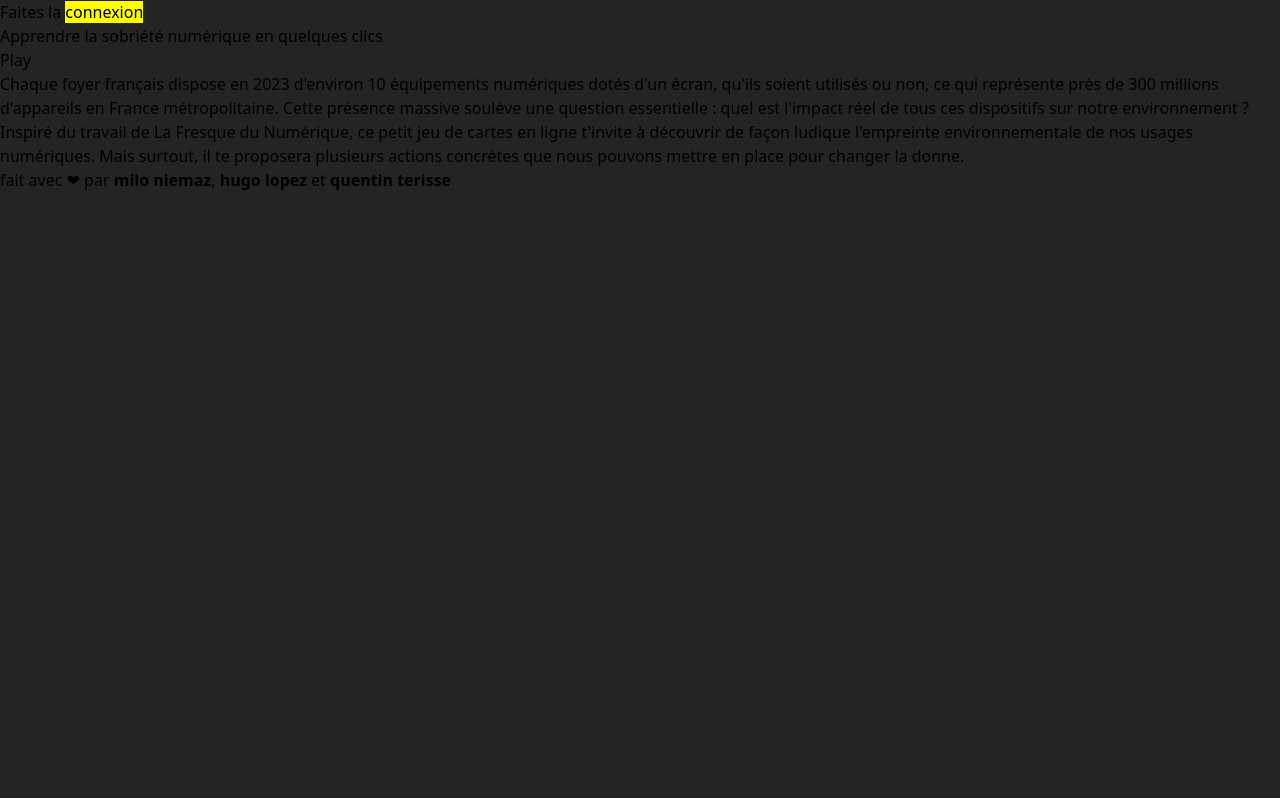
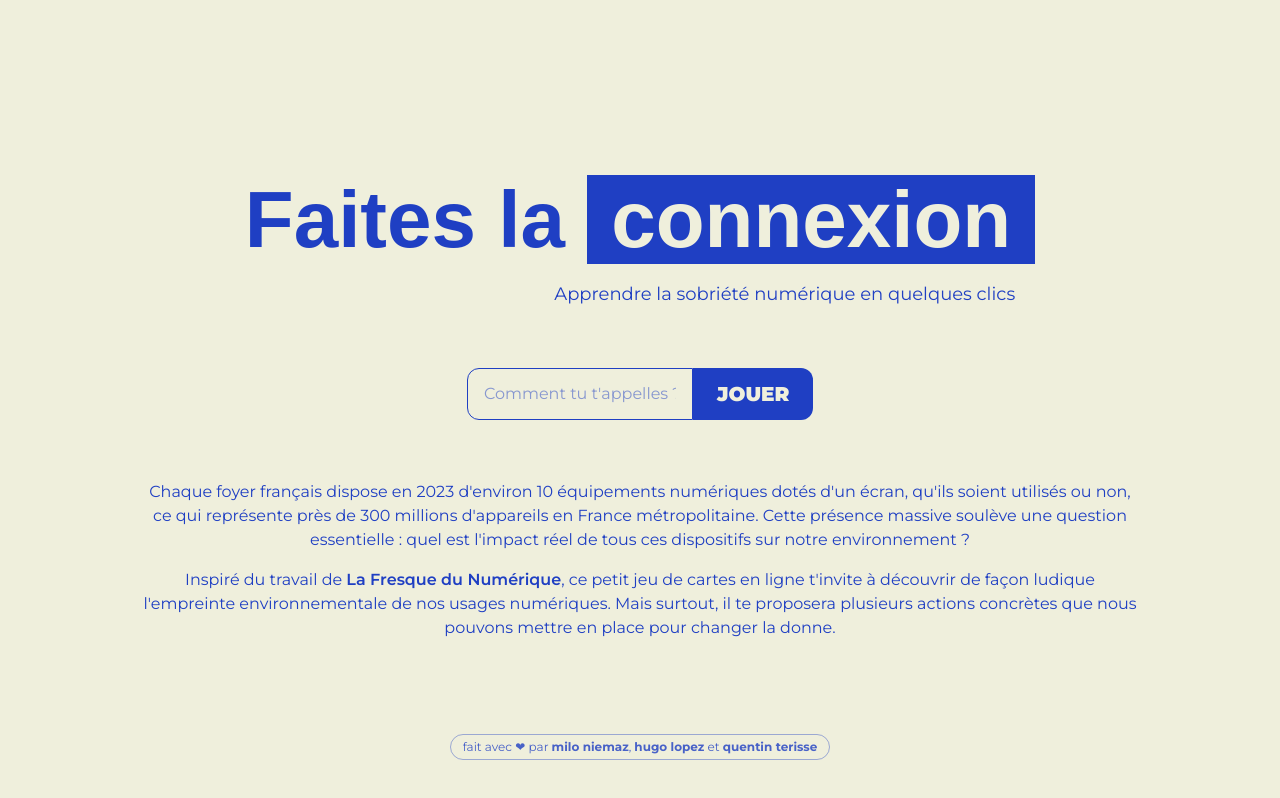
Before and after one commit to qterisse/night-of-code, a React app in the folder frontend/: page / in a window 1280 px wide. Built offline with nearby package versions, Linux system fonts and the light colour scheme; the HTML template or start-up script is replaced by a standard one; a web font is replaced by a local one.

Commit message:
Landing page UPDATE

```diff
--- a/frontend/package.json
+++ b/frontend/package.json
@@ -10,11 +10,14 @@
     "preview": "vite preview"
   },
   "dependencies": {
+    "lucide-react": "^0.555.0",
     "react": "^19.2.0",
-    "react-dom": "^19.2.0"
+    "react-dom": "^19.2.0",
+    "react-router": "^7.10.1"
   },
   "devDependencies": {
     "@eslint/js": "^9.39.1",
+    "@tailwindcss/vite": "^4.1.17",
     "@types/node": "^24.10.1",
     "@types/react": "^19.2.5",
     "@types/react-dom": "^19.2.3",
--- a/frontend/src/App.tsx
+++ b/frontend/src/containers/LandingPage.tsx
@@ -1,19 +1,26 @@
-function App() {
+import { LoaderCircle } from "lucide-react"
+import { useState } from "react"
+
+function LandingPage() {
+  const [loading, setLoading] = useState(false);
 
   const handleOnClick = (evt: any) => {
 
   }
 
   return (
-    <div className="relative w-screen h-screen flex flex-col items-center justify-center bg-light-cream text-cobalt-blue font-montserrat">
+    <div className="relative w-screen h-screen flex flex-col items-center justify-center font-montserrat">
       <div className="mb-15 z-10">
         <h1 className="font-black font-gasoek-one text-[80px]">Faites la <mark className="bg-cobalt-blue text-light-cream px-6">connexion</mark></h1>
         <p className="text-lg text-right mr-5">Apprendre la sobriété numérique en quelques clics</p>
       </div>
 
-      <button onClick={handleOnClick} className="uppercase text-xl bg-cobalt-blue text-light-cream font-bold px-6 py-3 cursor-pointer rounded duration-100 hover:shadow-xl">
-        Play
-      </button>
+      <div className="flex items-stretch">
+        <input maxLength={25} placeholder="Comment tu t'appelles ?" className="border rounded-l-xl focus:outline-none px-4" />
+        <button onClick={handleOnClick} className={`w-30 text-center font-black uppercase text-xl bg-cobalt-blue text-light-cream px-6 py-3 cursor-pointer rounded-r-xl duration-200 hover:shadow-xl`}>
+          {loading ? (<LoaderCircle className={loading ? "animate-spin mx-auto" : ""}/>) : (<span>Jouer</span>)}
+        </button>
+      </div>
 
       <div className="max-w-250 mt-15 text-center w-9/10 space-y-4 z-20">
         <p>Chaque foyer français dispose en 2023 d'environ 10 équipements numériques dotés d'un écran, qu'ils soient utilisés ou non,
@@ -31,4 +38,4 @@ function App() {
   )
 }
 
-export default App
+export default LandingPage;
--- /dev/null
+++ b/frontend/src/containers/Lobby.tsx
@@ -0,0 +1,8 @@
+const Lobby = () => {
+
+  return (
+    <div>fuck</div>
+  )
+}
+
+export default Lobby;
--- a/frontend/src/index.css
+++ b/frontend/src/index.css
@@ -14,8 +14,8 @@
   line-height: 1.5;
   font-weight: 400;
 
-  color-scheme: light dark;
-  background-color: #242424;
+  background-color: #efefdc;
+  color: #1f3fc3;
 
   font-synthesis: none;
   text-rendering: optimizeLegibility;
--- a/frontend/src/main.tsx
+++ b/frontend/src/main.tsx
@@ -1,10 +1,23 @@
 import { StrictMode } from 'react'
 import { createRoot } from 'react-dom/client'
+import { createBrowserRouter, RouterProvider } from 'react-router';
+import LandingPage from './containers/LandingPage.tsx';
 import './index.css';
-import App from './App.tsx'
+import Lobby from './containers/Lobby.tsx';
+
+const router = createBrowserRouter([
+  {
+    path: "/",
+    element: <LandingPage />,
+  },
+  {
+    path: "/lobby",
+    element: <Lobby />,
+  },
+]);
 
 createRoot(document.getElementById('root')!).render(
   <StrictMode>
-    <App />
+    <RouterProvider router={router} />
   </StrictMode>,
 )
```
Also changed, not shown: package.json (deleted, +0 -35 lines), 2 other files (tests, documents, lock files or other folders).
